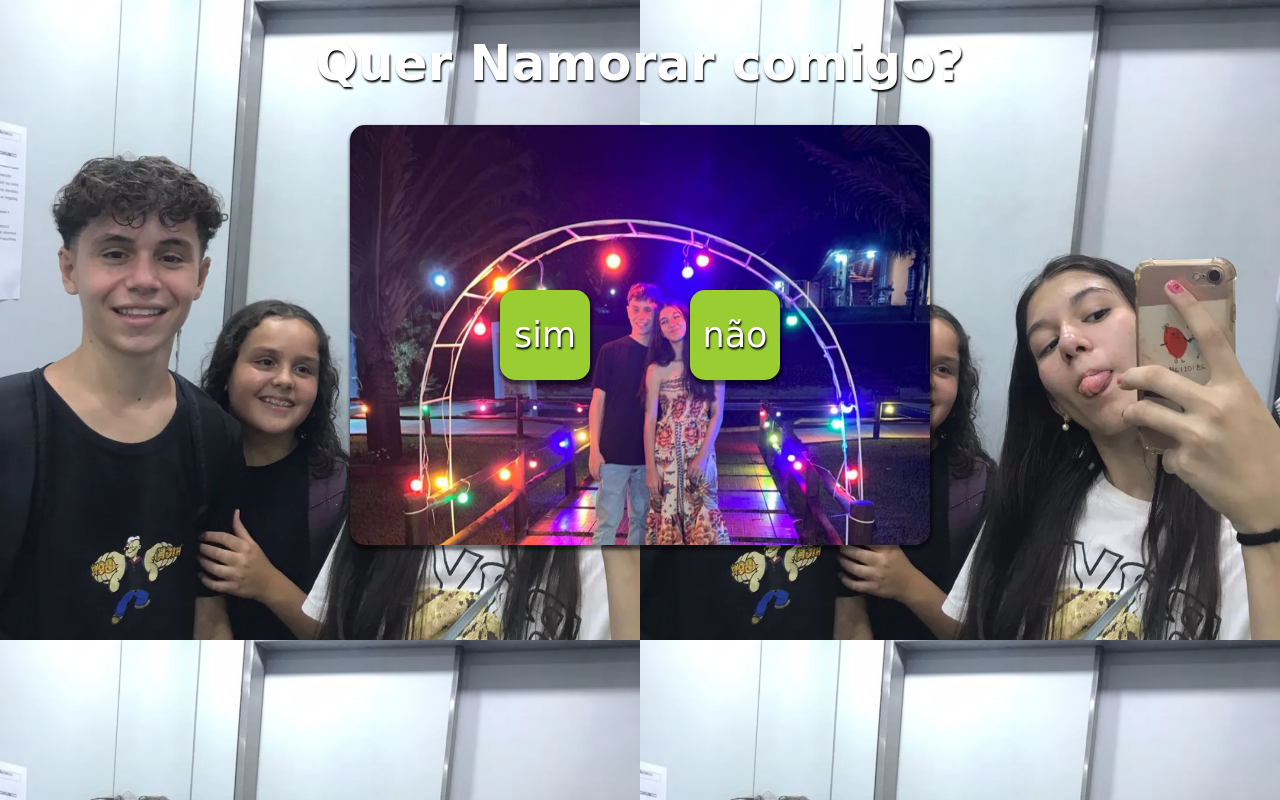
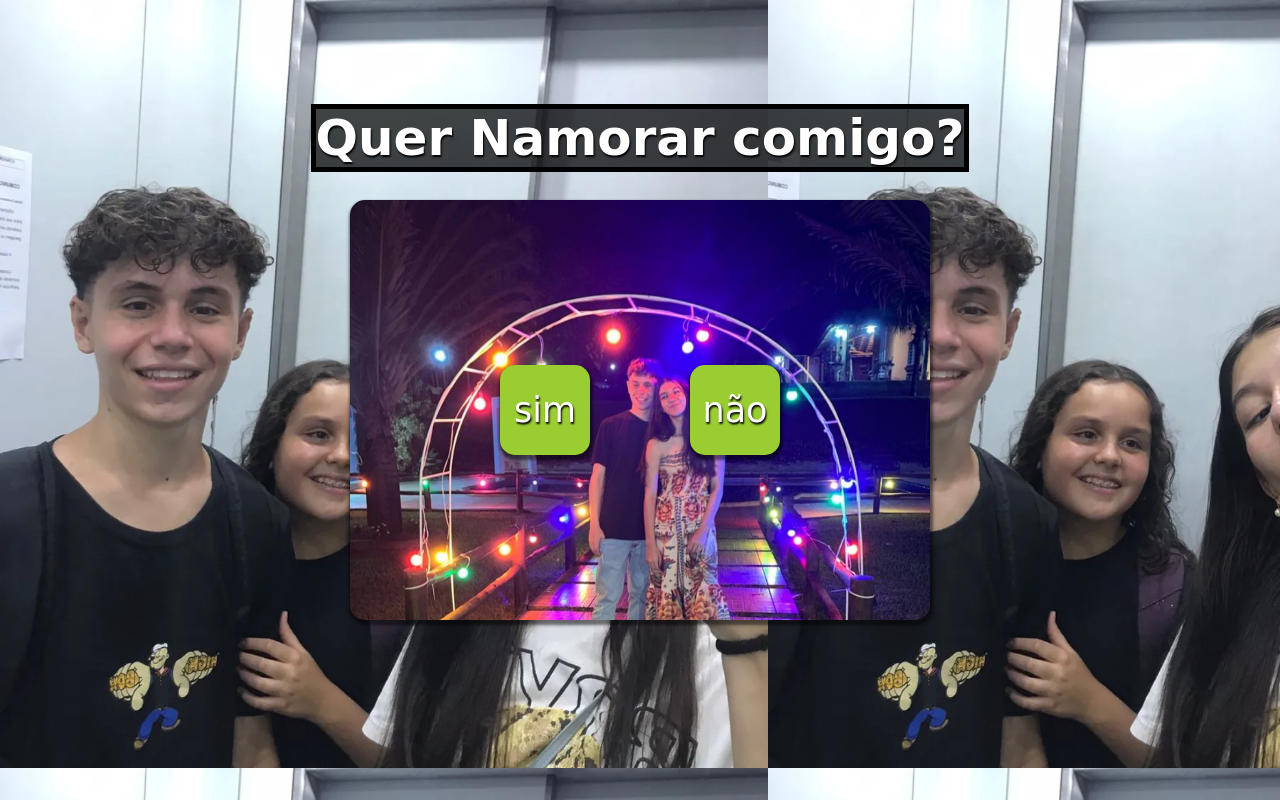
Before and after one commit to PedroHaraujoo/botaoalanee, a plain HTML site: page index.html in a window 1280 px wide. Drawn offline with Linux system fonts and the light colour scheme; a web font is replaced by a local one.

Commit message:
Add files via upload

```diff
--- a/index.css
+++ b/index.css
@@ -11,13 +11,19 @@ body{
     color: white;
     text-shadow: 1px 2px 2px black;
     background-image: url(bk.jpg);
-    background-size: 50%;
+    background-size: 60%;
+
 }
 header{
     display: flex;
     align-items: center;
     justify-content: center;
     height: 125px;
+    padding-top: 75px;
+}
+.qnmr{
+    border: 5px solid rgb(0, 0, 0);
+    background-color: rgba(0, 0, 0, 0.735);
 }
 h1{
     font-size: 50px;
--- a/index.html
+++ b/index.html
@@ -11,7 +11,7 @@
 </head>
 <body>
     <header>
-        <h1>Quer Namorar comigo?</h1>
+        <h1 class="qnmr">Quer Namorar comigo?</h1>
     </header>
     <main id="conteiner">
         <div id="area">
```
